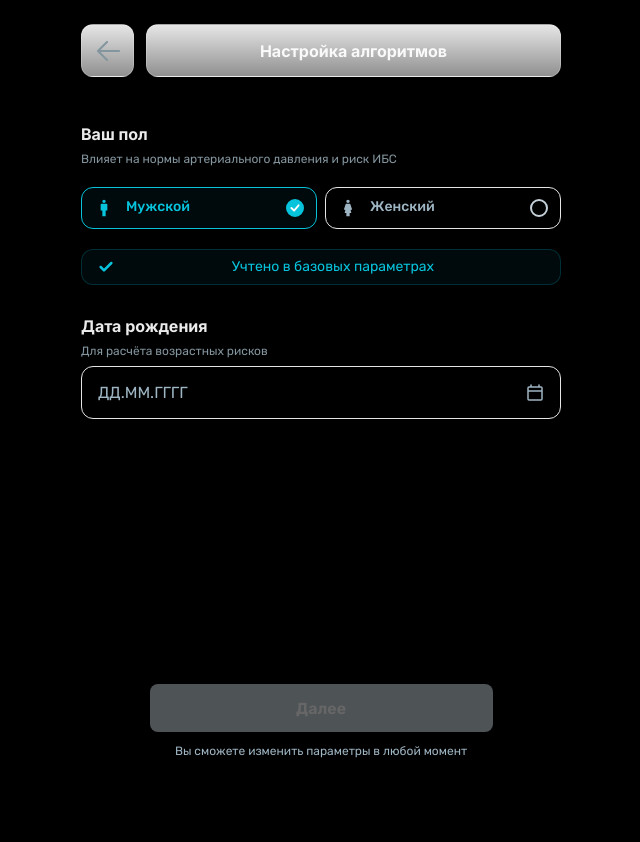
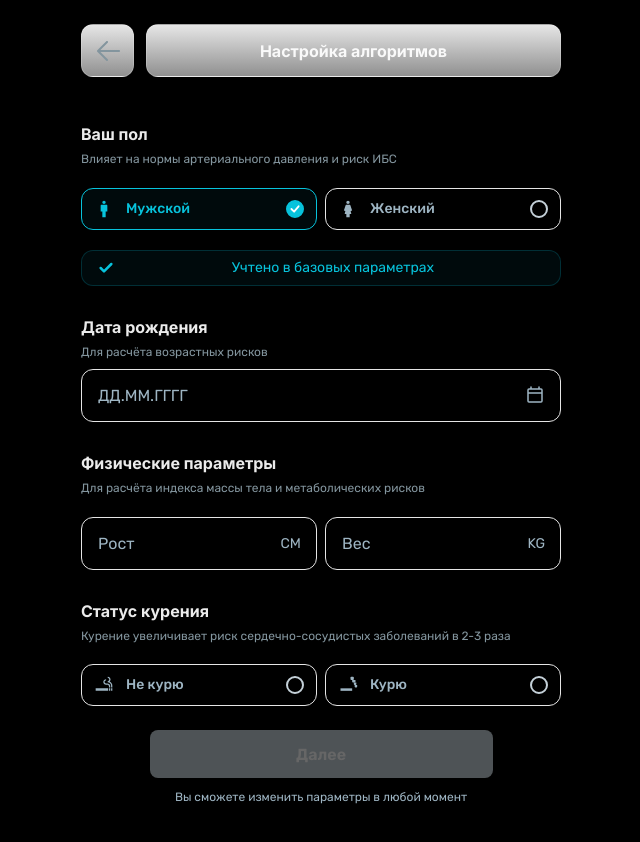
Before and after one commit to NikitaBest/AIBolit, a React (Vite) app: page /algorithm-settings in a window 1280 px wide. Shown: the top 842 px of the page, without its empty margins (319-959 px from the left). Before the commit the page ends 800 px from the top, so only its background shows below. Built offline with nearby package versions, Linux system fonts and the light colour scheme.

Commit message:
страница настройка алгоритма секция веса роста курения

```diff
--- a/src/pages/AlgorithmSettings.css
+++ b/src/pages/AlgorithmSettings.css
@@ -35,13 +35,12 @@
 .settings-section-subtitle {
   font-size: clamp(11px, 3vw, 12px);
   font-weight: 400;
-  line-height: 1.2;
+  line-height: 1.3;
   color: #83959E;
   margin: 0;
   text-align: left;
-  white-space: nowrap;
-  overflow: hidden;
-  text-overflow: ellipsis;
+  white-space: normal;
+  word-wrap: break-word;
 }
 
 .gender-options {
@@ -156,6 +155,19 @@
   gap: 12px;
 }
 
+.physical-params-inputs {
+  display: flex;
+  flex-direction: row;
+  gap: 8px;
+  width: 100%;
+  margin-top: 12px;
+}
+
+.physical-params-inputs .number-input-wrapper {
+  flex: 1;
+  min-width: 0;
+}
+
 .date-error-text {
   font-size: clamp(11px, 3vw, 12px);
   font-weight: 400;
--- a/src/pages/AlgorithmSettings.jsx
+++ b/src/pages/AlgorithmSettings.jsx
@@ -4,6 +4,7 @@ import Page from '../layout/Page.jsx'
 import Header from '../layout/Header.jsx'
 import RadioCard from '../ui/RadioCard.jsx'
 import DateInput from '../ui/DateInput.jsx'
+import NumberInput from '../ui/NumberInput.jsx'
 import PrimaryButton from '../components/PrimaryButton.jsx'
 import './AlgorithmSettings.css'
 
@@ -30,11 +31,39 @@ const GENDER_OPTIONS = [
   },
 ]
 
+const SMOKING_OPTIONS = [
+  {
+    value: 'no',
+    label: 'Не курю',
+    icon: (
+      <svg width="24" height="24" viewBox="0 0 24 24" fill="none" xmlns="http://www.w3.org/2000/svg">
+        <path d="M2 16H17V19H2V16ZM20.5 16H22V19H20.5V16ZM18 16H19.5V19H18V16ZM18.85 7.73C19.47 7.12 19.85 6.28 19.85 5.35C19.85 3.5 18.35 2 16.5 2V3.5C17.5 3.5 18.35 4.33 18.35 5.35C18.35 6.37 17.5 7.2 16.5 7.2V8.7C18.74 8.7 20.5 10.53 20.5 12.77V15H22V12.76C22 10.54 20.72 8.62 18.85 7.73ZM16.03 10.2H14.5C13.5 10.2 12.65 9.22 12.65 8.2C12.65 7.18 13.5 6.45 14.5 6.45V4.95C13.6115 4.95 12.7594 5.30295 12.1312 5.93119C11.5029 6.55944 11.15 7.41152 11.15 8.3C11.15 9.18848 11.5029 10.0406 12.1312 10.6688C12.7594 11.2971 13.6115 11.65 14.5 11.65H16.03C17.08 11.65 18 12.39 18 13.7V15H19.5V13.36C19.5 11.55 17.9 10.2 16.03 10.2Z" fill="currentColor"/>
+      </svg>
+    ),
+  },
+  {
+    value: 'yes',
+    label: 'Курю',
+    icon: (
+      <svg width="24" height="24" viewBox="0 0 24 24" fill="none" xmlns="http://www.w3.org/2000/svg">
+        <path d="M18 2H16C15.4477 2 15 2.44772 15 3V5C15 5.55228 15.4477 6 16 6H18C18.5523 6 19 5.55228 19 5V3C19 2.44772 18.5523 2 18 2Z" fill="currentColor"/>
+        <path d="M17 6V8C17 8.55228 17.4477 9 18 9H20C20.5523 9 21 8.55228 21 8V6H17Z" fill="currentColor"/>
+        <path d="M19 9V11C19 11.5523 19.4477 12 20 12H21C21.5523 12 22 11.5523 22 11V9H19Z" fill="currentColor"/>
+        <path d="M20 12V14C20 14.5523 20.4477 15 21 15H22C22.5523 15 23 14.5523 23 14V12H20Z" fill="currentColor"/>
+        <path d="M3 16H17V19H3V16Z" fill="currentColor"/>
+      </svg>
+    ),
+  },
+]
+
 function AlgorithmSettings() {
   const navigate = useNavigate()
   const [gender, setGender] = useState('male')
   const [birthDate, setBirthDate] = useState('')
   const [dateError, setDateError] = useState('')
+  const [height, setHeight] = useState('')
+  const [weight, setWeight] = useState('')
+  const [smokingStatus, setSmokingStatus] = useState('')
 
   // Валидация даты
   const validateDate = (dateString) => {
@@ -225,6 +254,70 @@ function AlgorithmSettings() {
             </div>
           )}
         </div>
+
+        {/* Секция физических параметров */}
+        <div className="settings-section">
+          <h2 className="settings-section-title">Физические параметры</h2>
+          <p className="settings-section-subtitle">
+            Для расчёта индекса массы тела и метаболических рисков
+          </p>
+
+          <div className="physical-params-inputs">
+            <NumberInput
+              value={height}
+              onChange={setHeight}
+              placeholder="Рост"
+              unit="CM"
+              maxLength={3}
+            />
+            <NumberInput
+              value={weight}
+              onChange={setWeight}
+              placeholder="Вес"
+              unit="KG"
+              maxLength={3}
+            />
+          </div>
+
+          {height && weight && (
+            <div className="settings-note">
+              <svg width="16" height="16" viewBox="0 0 16 16" fill="none" xmlns="http://www.w3.org/2000/svg">
+                <path d="M13.3333 4L6 11.3333L2.66667 8" stroke="#07c3dc" strokeWidth="2.5" strokeLinecap="round" strokeLinejoin="round" fill="none"/>
+              </svg>
+              <span>Учтём ваши параметры</span>
+            </div>
+          )}
+        </div>
+
+        {/* Секция статуса курения */}
+        <div className="settings-section">
+          <h2 className="settings-section-title">Статус курения</h2>
+          <p className="settings-section-subtitle">
+            Курение увеличивает риск сердечно-сосудистых заболеваний в 2-3 раза
+          </p>
+
+          <div className="gender-options">
+            {SMOKING_OPTIONS.map((option) => (
+              <RadioCard
+                key={option.value}
+                icon={option.icon}
+                label={option.label}
+                value={option.value}
+                selected={smokingStatus === option.value}
+                onClick={setSmokingStatus}
+              />
+            ))}
+          </div>
+
+          {smokingStatus === 'no' && (
+            <div className="settings-note">
+              <svg width="16" height="16" viewBox="0 0 16 16" fill="none" xmlns="http://www.w3.org/2000/svg">
+                <path d="M13.3333 4L6 11.3333L2.66667 8" stroke="#07c3dc" strokeWidth="2.5" strokeLinecap="round" strokeLinejoin="round" fill="none"/>
+              </svg>
+              <span>Риски снижены</span>
+            </div>
+          )}
+        </div>
       </div>
 
       <div className="algorithm-settings-footer">
--- /dev/null
+++ b/src/ui/NumberInput.css
@@ -0,0 +1,49 @@
+.number-input-wrapper {
+  position: relative;
+  width: 100%;
+}
+
+.number-input {
+  width: 100%;
+  padding: clamp(12px, 3.5vw, 16px) clamp(40px, 10vw, 50px) clamp(12px, 3.5vw, 16px) clamp(12px, 3.5vw, 16px);
+  border: 1.5px solid #e5e5e5;
+  border-radius: var(--radius-md);
+  font-size: clamp(14px, 4vw, 16px);
+  font-weight: 400;
+  font-family: inherit;
+  background-color: transparent;
+  color: var(--color-fg-primary);
+  min-height: var(--tap-min-size);
+  transition: all 0.2s ease;
+  box-sizing: border-box;
+  text-align: left;
+}
+
+.number-input:focus {
+  outline: none;
+  border-color: #07c3dc;
+}
+
+.number-input::placeholder {
+  color: #9EB5C3;
+}
+
+.number-input-unit {
+  position: absolute;
+  right: clamp(12px, 3.5vw, 16px);
+  top: 50%;
+  transform: translateY(-50%);
+  color: #9EB5C3;
+  font-size: clamp(12px, 3.5vw, 14px);
+  font-weight: 400;
+  pointer-events: none;
+}
+
+/* Тёмная тема */
+:root[data-theme='dark'] .number-input {
+  border-color: rgba(255, 255, 255, 0.2);
+}
+
+:root[data-theme='dark'] .number-input:focus {
+  border-color: #07c3dc;
+}
--- /dev/null
+++ b/src/ui/NumberInput.jsx
@@ -0,0 +1,31 @@
+import './NumberInput.css'
+
+function NumberInput({ value, onChange, placeholder, unit, maxLength = 3 }) {
+  const handleChange = (e) => {
+    let input = e.target.value.replace(/\D/g, '') // Удаляем все нецифровые символы
+
+    // Ограничиваем длину
+    if (input.length > maxLength) {
+      input = input.slice(0, maxLength)
+    }
+
+    onChange?.(input)
+  }
+
+  return (
+    <div className="number-input-wrapper">
+      <input
+        type="text"
+        className="number-input"
+        value={value}
+        onChange={handleChange}
+        placeholder={placeholder}
+        maxLength={maxLength}
+        inputMode="numeric"
+      />
+      <span className="number-input-unit">{unit}</span>
+    </div>
+  )
+}
+
+export default NumberInput
```
Also changed, not shown: public/Default.svg (added).
